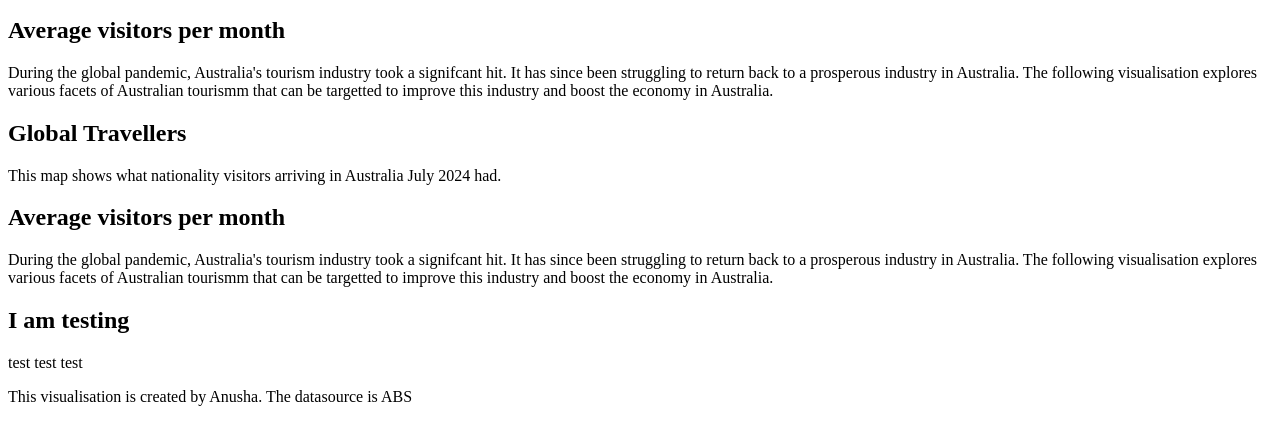
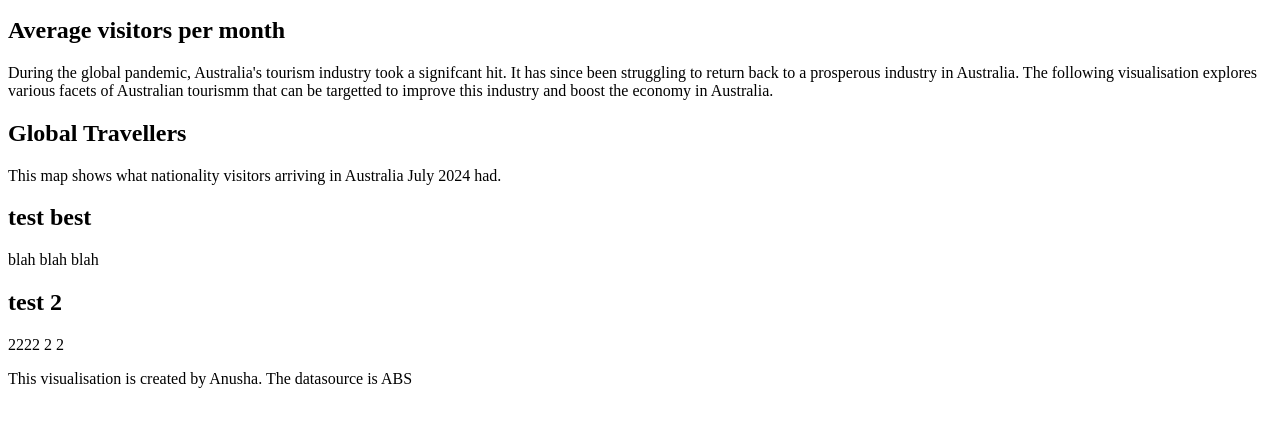
Before and after one commit to ayad0010/Vis_2, a plain HTML site: page index.html in a window 1280 px wide. Shown: the part 101-546 px from the top of the page. Drawn offline with Linux system fonts and the light colour scheme; a script that the page names is missing.

Commit message:
Update index.html

```diff
--- a/index.html
+++ b/index.html
@@ -15,6 +15,7 @@
         <p>Trends and Statistics</p>
       </div>
     </div>
+
     <div>
       <div>
         <div>
@@ -28,6 +29,7 @@
         <div id="vis1"></div>
       </div>
     </div>
+
     <div>
       <div>
         <div>
@@ -38,25 +40,25 @@
       <div>
         <div id="vis2"></div>
       </div>
+    </div>
+
     <div>
       <div>
         <div>
-          <h2>Average visitors per month</h2>
-          <p> During the global pandemic, Australia's tourism industry took a signifcant hit. It has since been struggling to return back to a prosperous industry in Australia.
-            The following visualisation explores various facets of Australian tourismm that can be targetted to improve this industry and boost the economy in Australia.
-          </p>
+          <h2>test best</h2>
+          <p>blah blah blah</p>
         </div>
       </div>
       <div>
         <div id="vis3"></div>
       </div>
     </div>
+
     <div>
       <div>
         <div>
-          <h2>I am testing</h2>
-          <p> test test test
-          </p>
+          <h2>test 2</h2>
+          <p>2222 2 2</p>
         </div>
       </div>
       <div>
@@ -64,7 +66,6 @@
       </div>
     </div>
 
-    </div>
 
     <div>
       <div>
```
